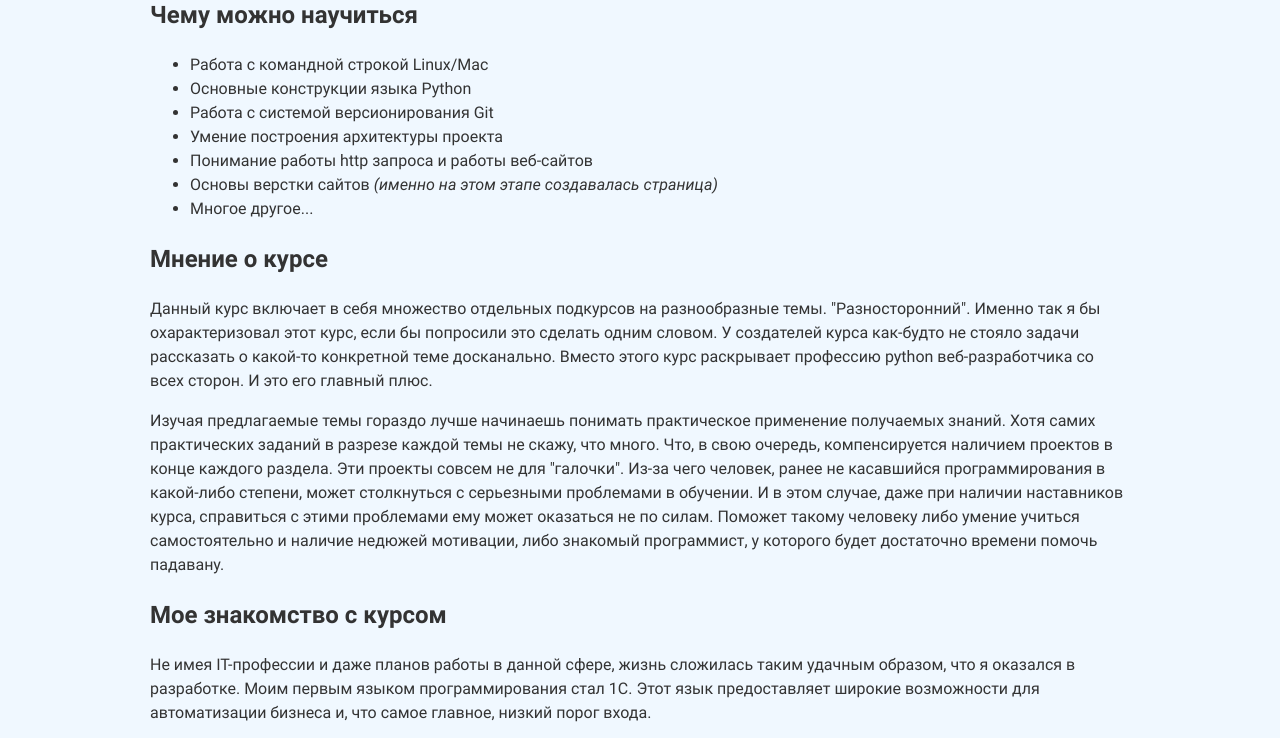
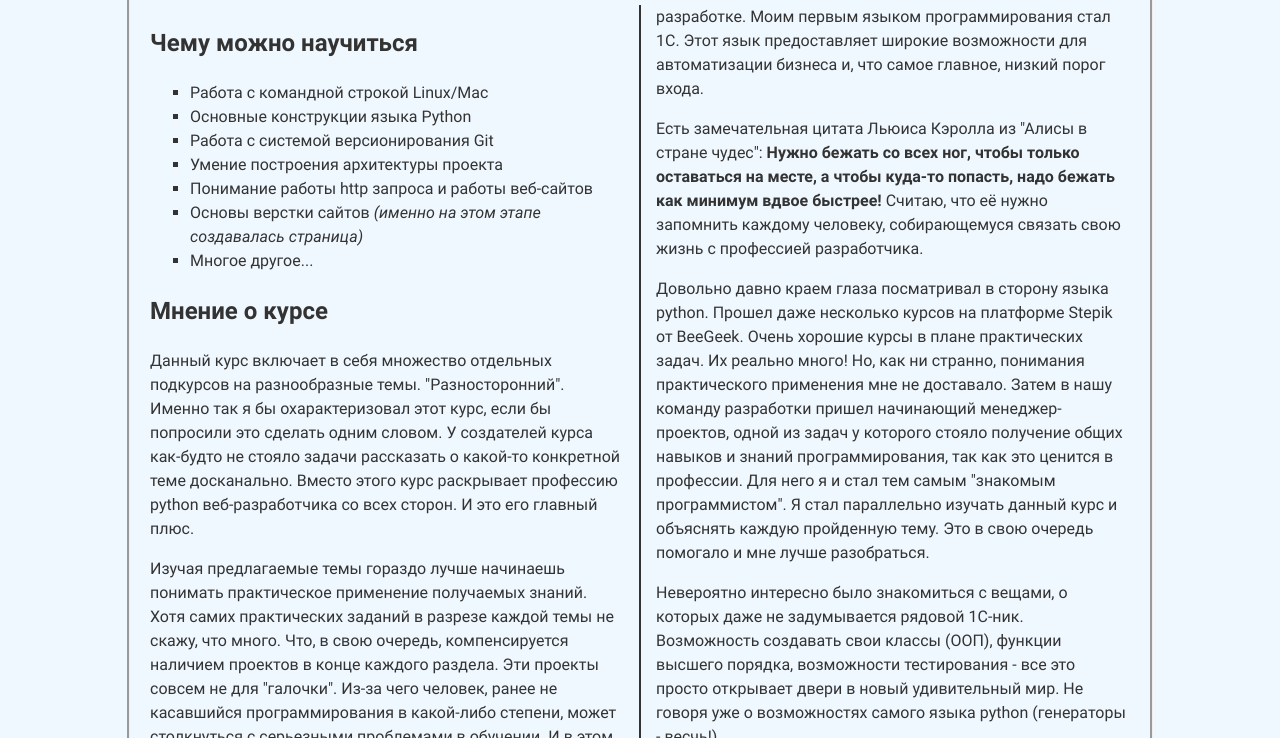
Before and after one commit to epanin/epanin.github.io, a plain HTML site: page index.html in a window 1280 px wide. Shown: the part 182-920 px from the top of the page. Drawn offline with Linux system fonts and the light colour scheme.

Commit message:
added columns on index

```diff
--- a/index.html
+++ b/index.html
@@ -13,13 +13,15 @@
 </head>
 
 <body>
-  <main class="content">
+  <header>
     <h1>Отзыв о курсе "Python-разработчик" на Hexlet</h1>
     <h2>От разработчика 1С</h2>
     <hr>
+  </header>
+  <main class="content">
     <section>
       <h2>Чему можно научиться</h2>
-      <ul>
+      <ul class="list-style">
         <li>Работа с командной строкой Linux/Mac</li>
         <li>Основные конструкции языка Python</li>
         <li>Работа с системой версионирования Git</li>
@@ -50,7 +52,6 @@
         и наличие недюжей мотивации, либо знакомый программист, у которого будет достаточно времени помочь падавану.
       </p>
     </section>
-
     <section>
       <h2>Мое знакомство с курсом</h2>
       <p>
@@ -88,7 +89,6 @@
         весчь!)
       </p>
     </section>
-
     <section>
       <h2>Итоги</h2>
       <p>
--- a/main.css
+++ b/main.css
@@ -21,7 +21,9 @@ body {
     background-color: aliceblue;
     color: #333333;
 
+    border-style: groove;
     width: 980px;
+    padding: 20px;
     margin: 0 auto;
 }
 
@@ -41,6 +43,12 @@ main>h2 {
     font-size: 25px;
 }
 
+.content {
+    column-count: 2;
+    column-gap: 2em;
+    column-width: 250px;
+    column-rule: 2px solid #333333;
+}
 .italic {
     font-style: italic;
 }
@@ -48,3 +56,7 @@ main>h2 {
 .bold {
     font-weight: bold;
 }
+
+.list-style {
+    list-style-type: square;
+}
```
